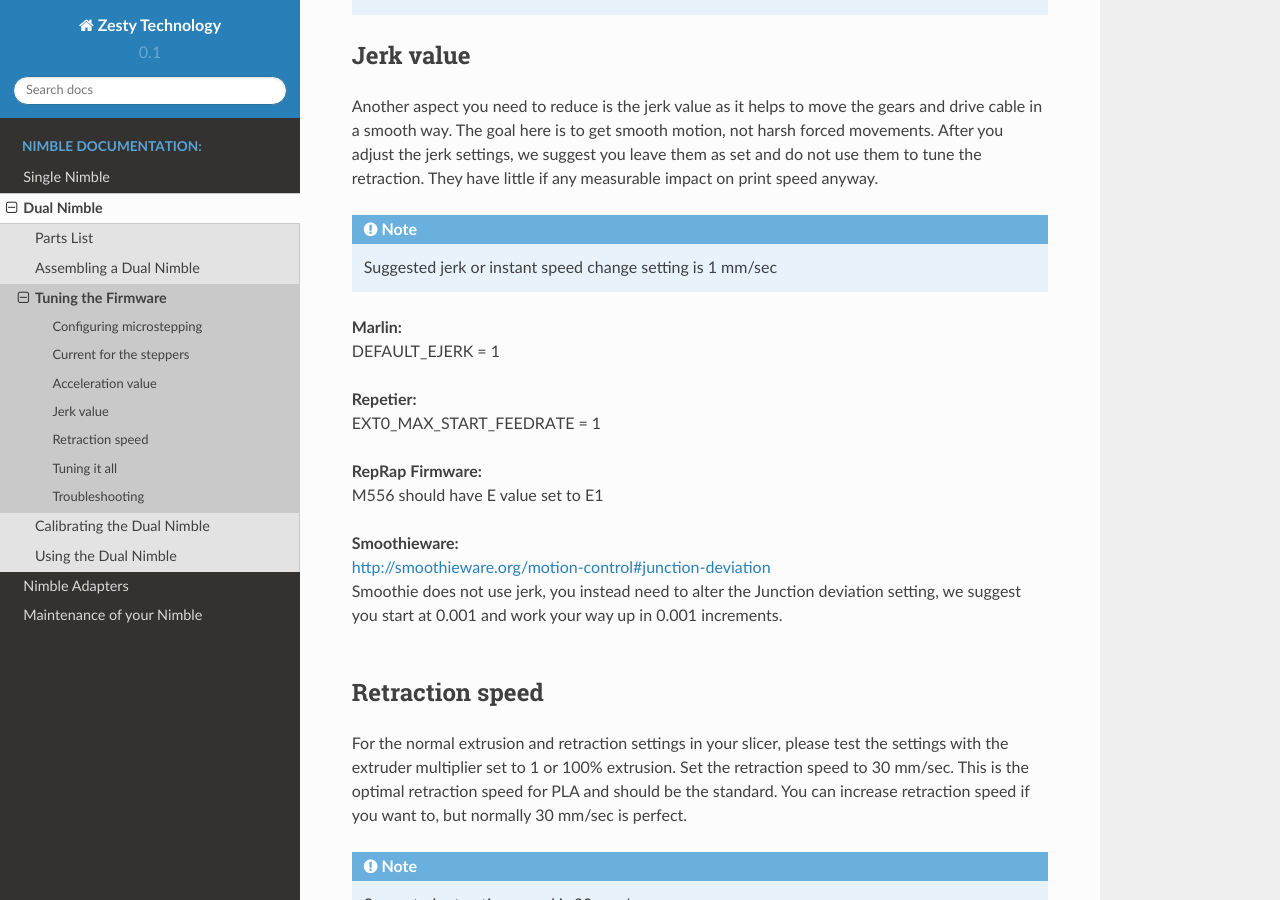
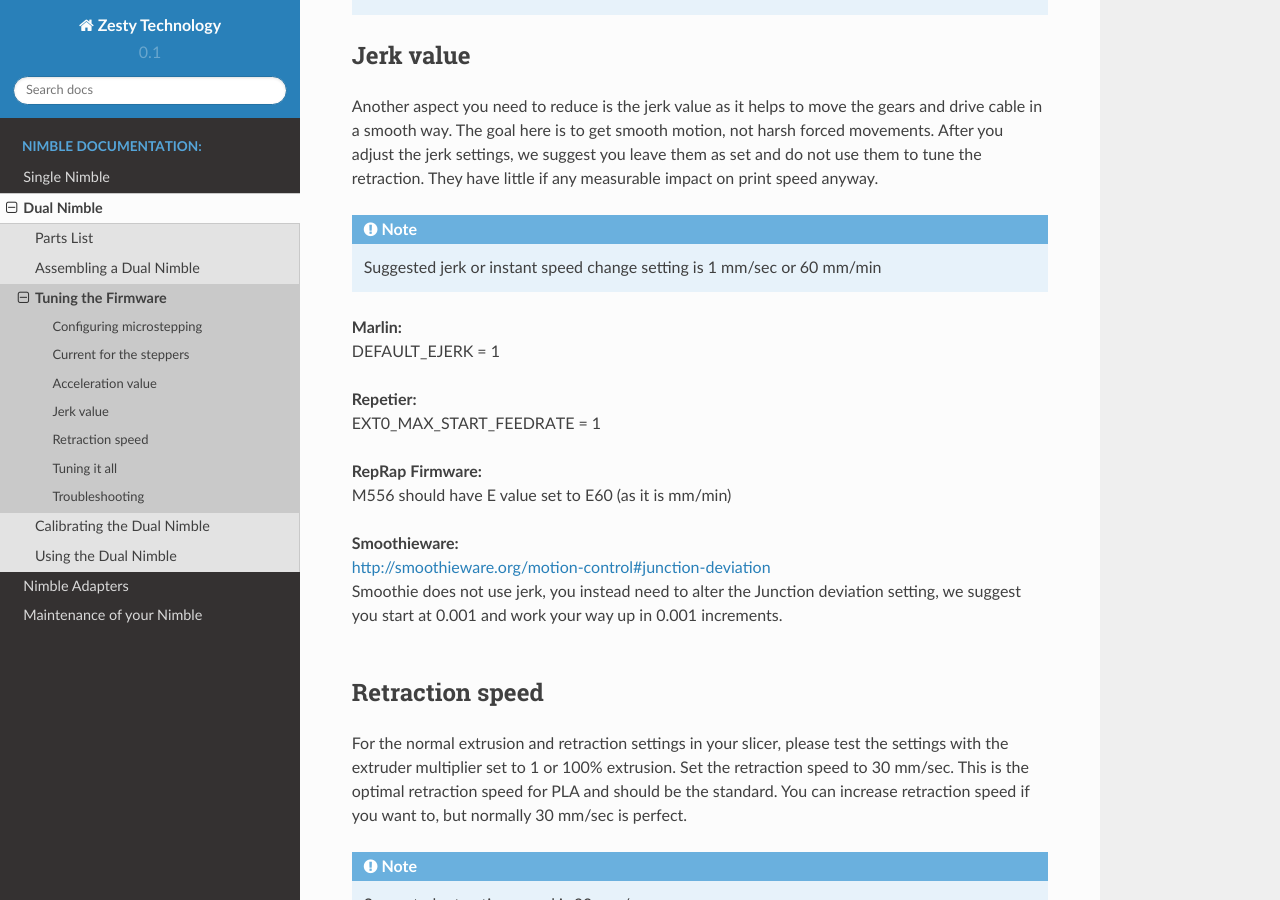
Before and after one commit to ZestyTechnology/zesty-docs, a Sphinx documentation site: the page built from docs/nimble_dual/tuning.rst, in a window 1280 px wide and 900 px high, scrolled down 1730 px. Built offline with Sphinx 7.4.7 and the Read the Docs theme 2.0.0, drawn with Linux system fonts in a browser that asks for light colours.

Commit message:
Update tuning.rst
Changed Jerk value

```diff
--- a/docs/nimble_dual/tuning.rst
+++ b/docs/nimble_dual/tuning.rst
@@ -56,7 +56,7 @@
 
 Another aspect you need to reduce is the jerk value as it helps to move the gears and drive cable in a smooth way. The goal here is to get smooth motion, not harsh forced movements. After you adjust the jerk settings, we suggest you leave them as set and do not use them to tune the retraction. They have little if any measurable impact on print speed anyway.
 
-.. Note:: Suggested jerk or instant speed change setting is 1 mm/sec
+.. Note:: Suggested jerk or instant speed change setting is 1 mm/sec or 60 mm/min
 
 | **Marlin:**
 | DEFAULT_EJERK = 1
@@ -65,7 +65,7 @@
 | EXT0_MAX_START_FEEDRATE = 1
 |
 | **RepRap Firmware:**
-| M556 should have E value set to E1
+| M556 should have E value set to E60 (as it is mm/min)
 |
 | **Smoothieware:**
 | http://smoothieware.org/motion-control#junction-deviation
```
